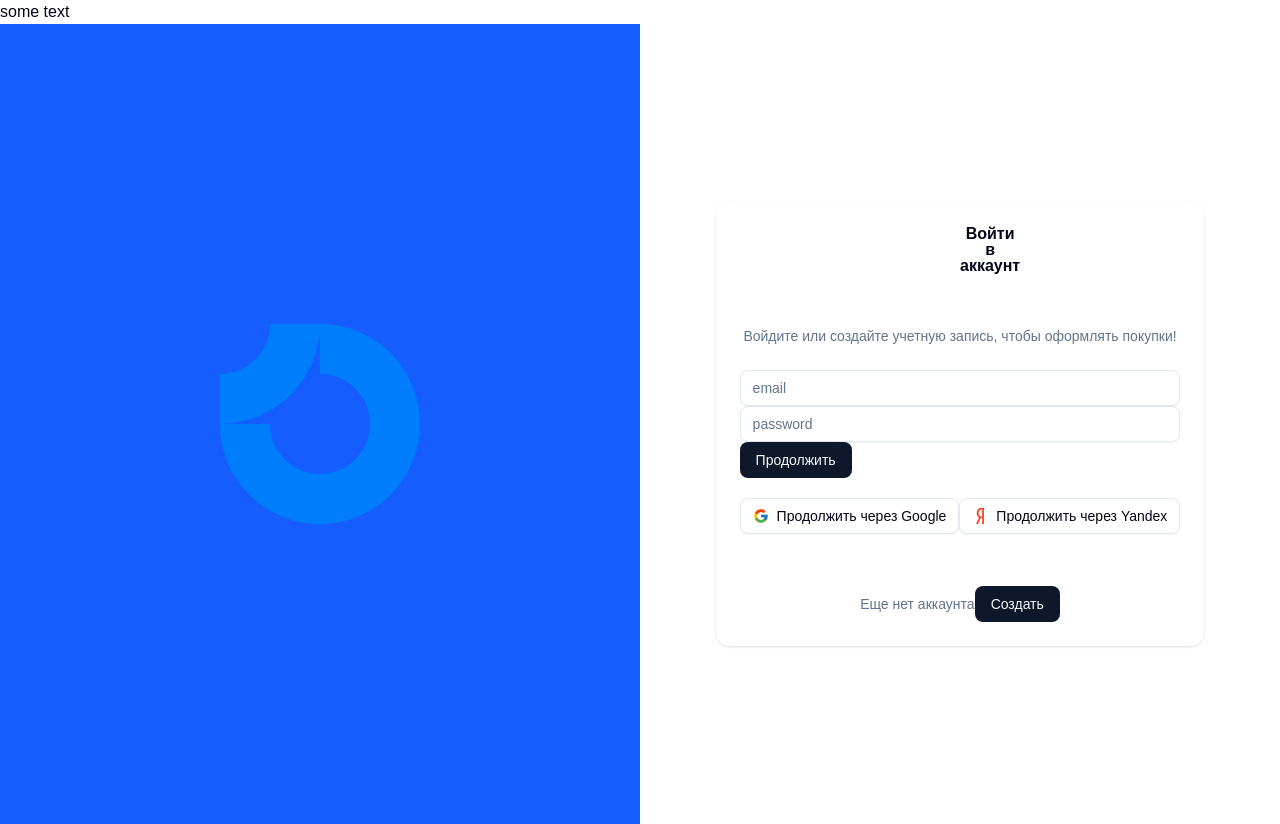
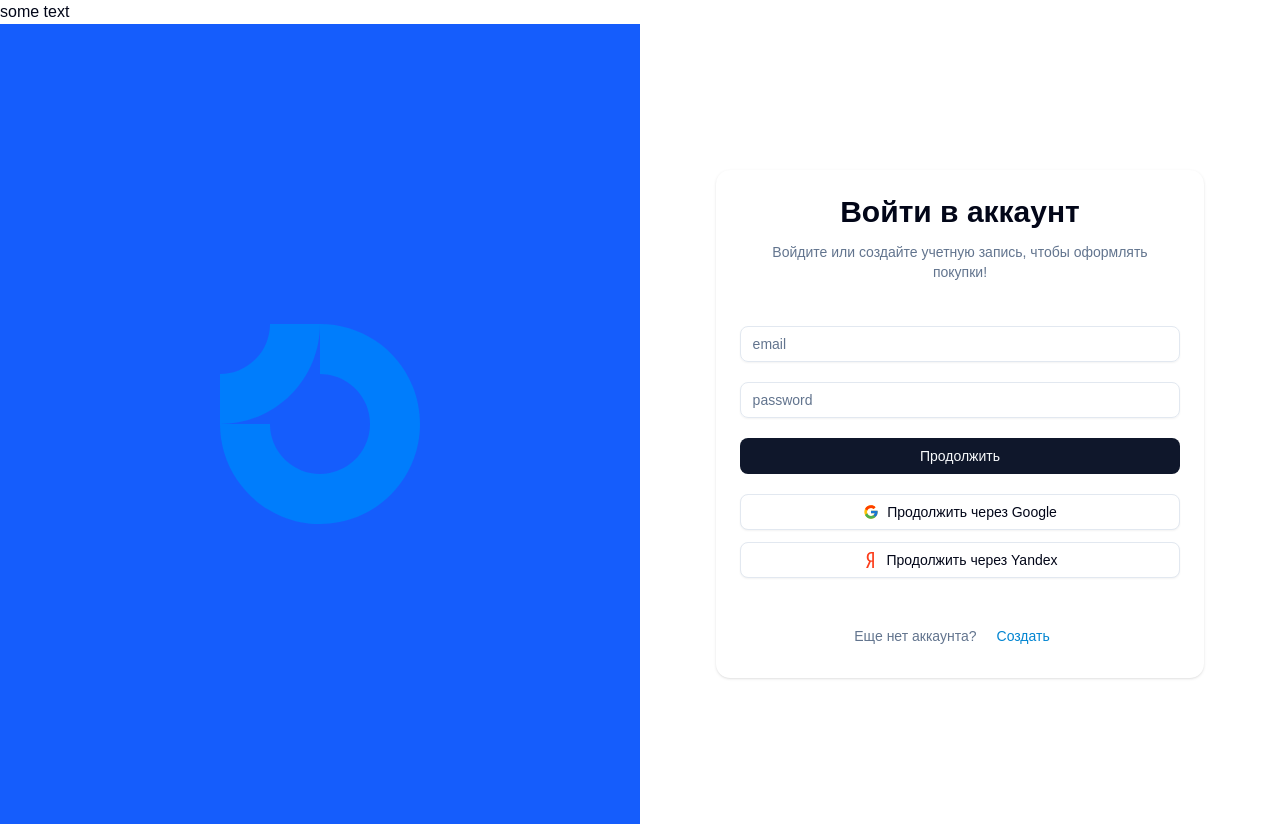
Before and after one commit to Niakrist/cms-client, a Next.js app: page /auth in a window 1280 px wide. Built offline with nearby package versions, Linux system fonts and the light colour scheme; no server answers.

Commit message:
feat: emplement css

```diff
--- a/src/app/auth/Auth.module.scss
+++ b/src/app/auth/Auth.module.scss
@@ -8,7 +8,7 @@
 //     @apply h-full flex flex-col items-center justify-center;
 
 //     > .card {
-//       @apply border-none p-6 flex flex-col items-center justify-center w-full[380px];
+//       @apply border-none p-6 flex flex-col items-center justify-center w-full-[380px];
 
 //       > .header {
 //         @apply text-center pb-5
--- a/src/app/auth/Auth.tsx
+++ b/src/app/auth/Auth.tsx
@@ -33,29 +33,38 @@ export function Auth() {
       <div className={'h-full flex flex-col items-center justify-center'}>
         <Card
           className={
-            'border-none p-6 flex flex-col items-center justify-center w-full[380px]'
+            'border-none p-6 flex flex-col items-center justify-center w-full-[380px]'
           }
         >
-          <CardHeader className={'text-center pb-5'}>
-            <CardTitle>
+          <CardHeader className={'text-center pb-5 w-full'}>
+            <CardTitle className='pb-1 text-3xl font-bold;'>
               {isReg ? 'Создать аккаунт' : 'Войти в аккаунт'}
             </CardTitle>
+            <CardDescription>
+              Войдите или создайте учетную запись, чтобы оформлять покупки!
+            </CardDescription>
           </CardHeader>
-          <CardDescription>
-            Войдите или создайте учетную запись, чтобы оформлять покупки!
-          </CardDescription>
           <CardContent className={'p-0 w-full'}>
             <Form {...form}>
-              <form onSubmit={form.handleSubmit(onSubmit)}>
+              <form
+                className='space-y-5'
+                onSubmit={form.handleSubmit(onSubmit)}
+              >
                 <AuthFields form={form} isPending={isPending} isReg={isReg} />
-                <Button disabled={isPending}>Продолжить</Button>
+                <Button className='w-full' disabled={isPending}>
+                  Продолжить
+                </Button>
               </form>
             </Form>
             <Social />
           </CardContent>
           <CardFooter className={'p-0 mt-4 text-sm text-muted-foreground'}>
-            {isReg ? 'Уже есть аккаунт?' : 'Еще нет аккаунта'}
-            <Button onClick={() => setIsReg(!isReg)}>
+            {isReg ? 'Уже есть аккаунт?' : 'Еще нет аккаунта?'}
+            <Button
+              variant='ghost'
+              className='ml-1 text-sky-600'
+              onClick={() => setIsReg(!isReg)}
+            >
               {isReg ? 'Войти' : 'Создать'}
             </Button>
           </CardFooter>
--- a/src/app/auth/Social.tsx
+++ b/src/app/auth/Social.tsx
@@ -12,6 +12,7 @@ export function Social() {
   return (
     <div className={'space-y-3  w-full mt-5'}>
       <Button
+        className='w-full'
         variant='outline'
         onClick={() => router.push(`${SERVER_URL}/auth/google`)}
       >
@@ -19,6 +20,7 @@ export function Social() {
         Продолжить через Google
       </Button>
       <Button
+        className='w-full'
         variant='outline'
         onClick={() => router.push(`${SERVER_URL}/auth/yandex`)}
       >
```
